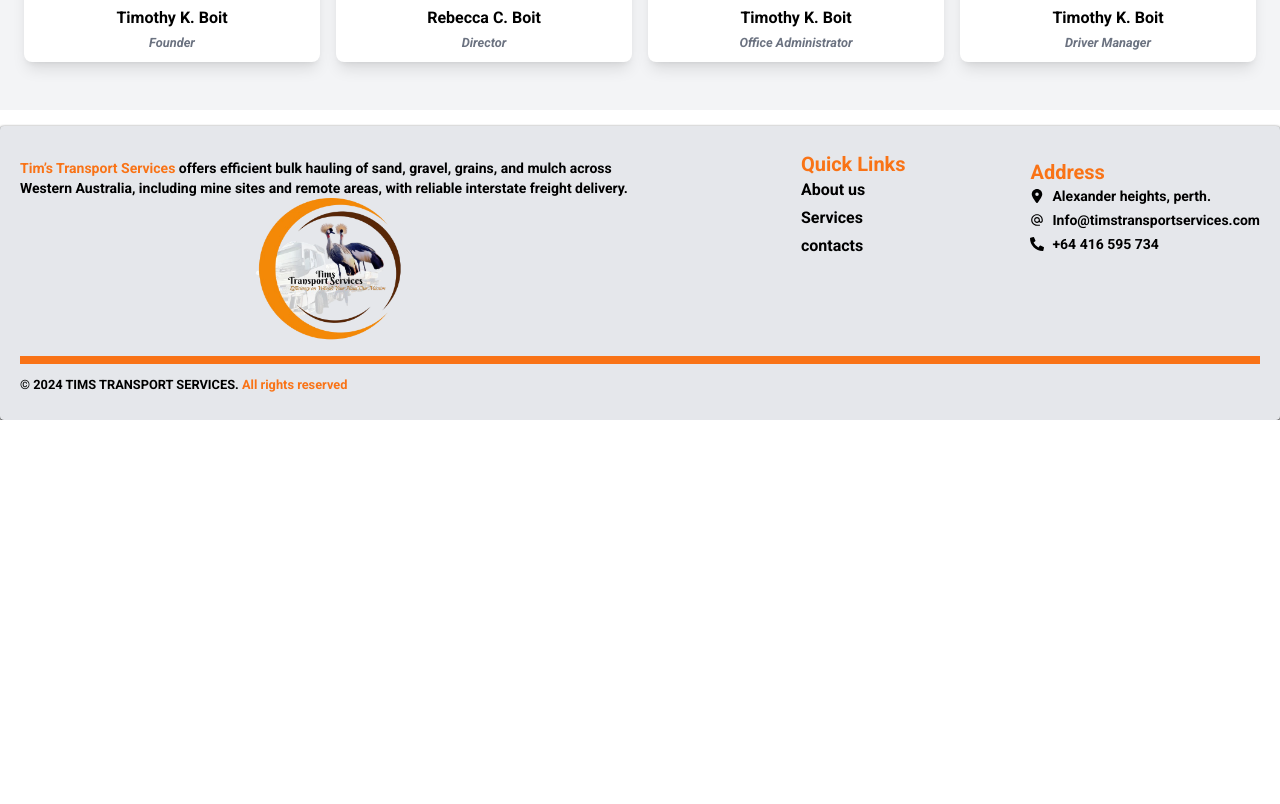
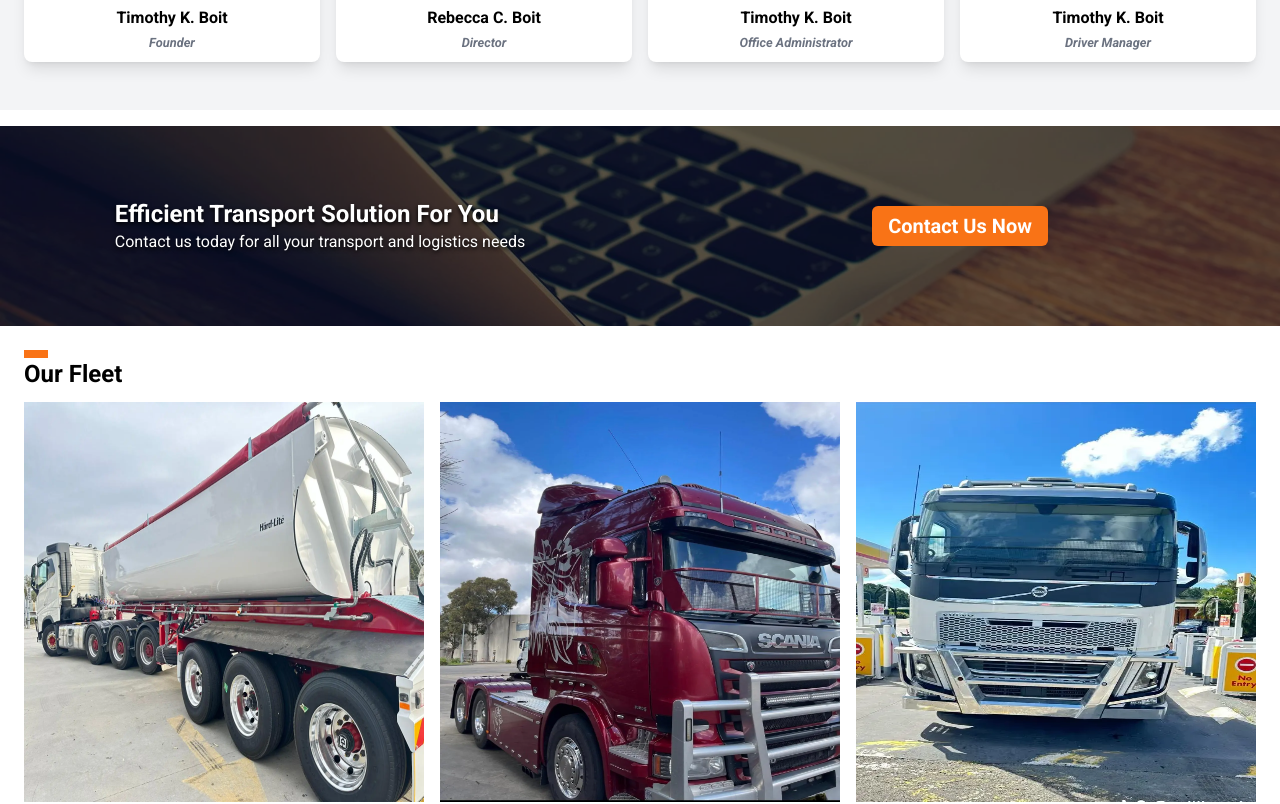
Before and after one commit to saretoduncan/tims-transport-services, a React (Vite) app: page /aboutus in a window 1280 px wide. Shown: the part 948-1752 px from the top of the page. Before the commit the page ends 1368 px from the top, so only its background shows below. Built offline with nearby package versions, Linux system fonts and the light colour scheme.

Commit message:
implement all about page designs

```diff
--- /dev/null
+++ b/src/components/homePageComponent/OurFLeet.tsx
@@ -0,0 +1,29 @@
+import front_truck from "../../assets/front-truck.webp";
+import transist from "../../assets/transist.webp";
+import scania from "../../assets/scania.webp";
+const OurFleet = () => {
+  return (
+    <div className="p-6 ">
+    <div className="space-y-3 xl:max-w-[1280px] mx-auto">
+        <section>
+        <div className="w-6 h-2 bg-orange-500"></div>
+        <h3 className="text-2xl font-bold">Our Fleet</h3>
+      </section>
+      <section className=" grid gap-4 md:grid-cols-2 lg:grid-cols-3">
+        <figure>
+          <img src={transist} alt="" className=" md:size-[400px]  mx-auto" />
+        </figure>
+        <figure>
+          <img src={scania} alt="" className=" md:size-[400px]  mx-auto" />
+        </figure>
+        <figure>
+          <img src={front_truck} alt="" className=" md:size-[400px]  mx-auto" />
+        </figure>
+      </section>
+    </div>
+
+    </div>
+  );
+};
+
+export default OurFleet;
--- a/src/pages/AboutPage.tsx
+++ b/src/pages/AboutPage.tsx
@@ -1,7 +1,8 @@
 import AboutUsSection from "../components/AboutPageComponents/AboutUsSection";
 import HeroSection from "../components/AboutPageComponents/HeroSection";
 import OurTeamSection from "../components/AboutPageComponents/OurTeamSection";
-
+import CallToAction from "../components/homePageComponent/CallToAction";
+import OurFleet from "../components/homePageComponent/OurFLeet";
 function AboutPage() {
   return (
     <div>
@@ -13,7 +14,13 @@
         <AboutUsSection />
       </section>
       <section>
-        <OurTeamSection/>
+        <OurTeamSection />
+      </section>
+      <section className="mt-4">
+        <CallToAction />
+      </section>
+      <section>
+        <OurFleet />
       </section>
     </div>
   );
```
Also changed, not shown: src/assets/front-truck.webp (added).
